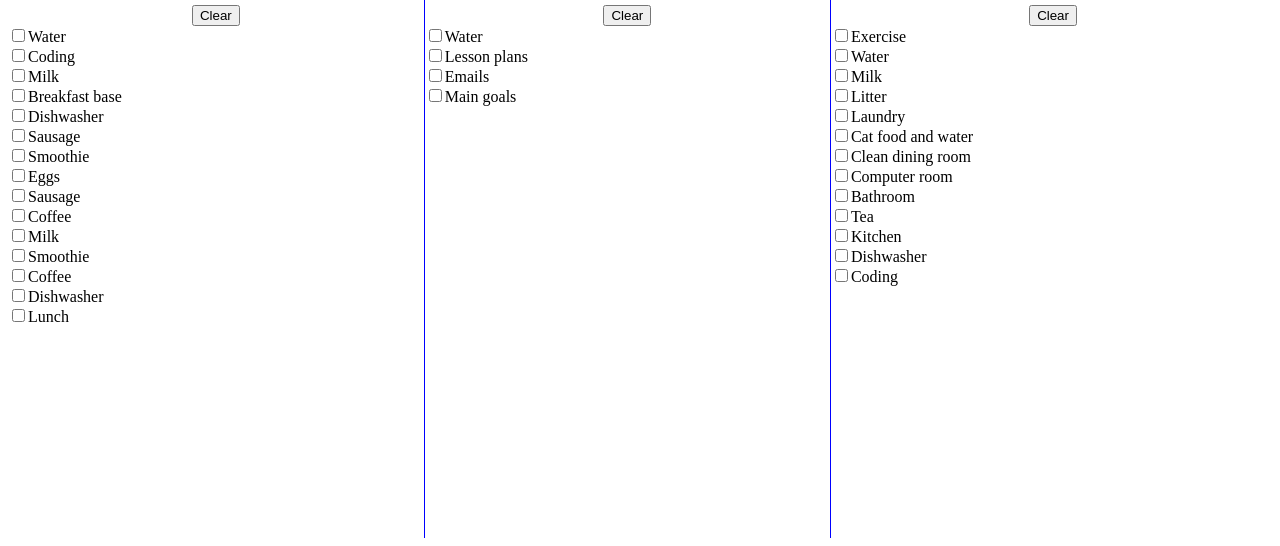
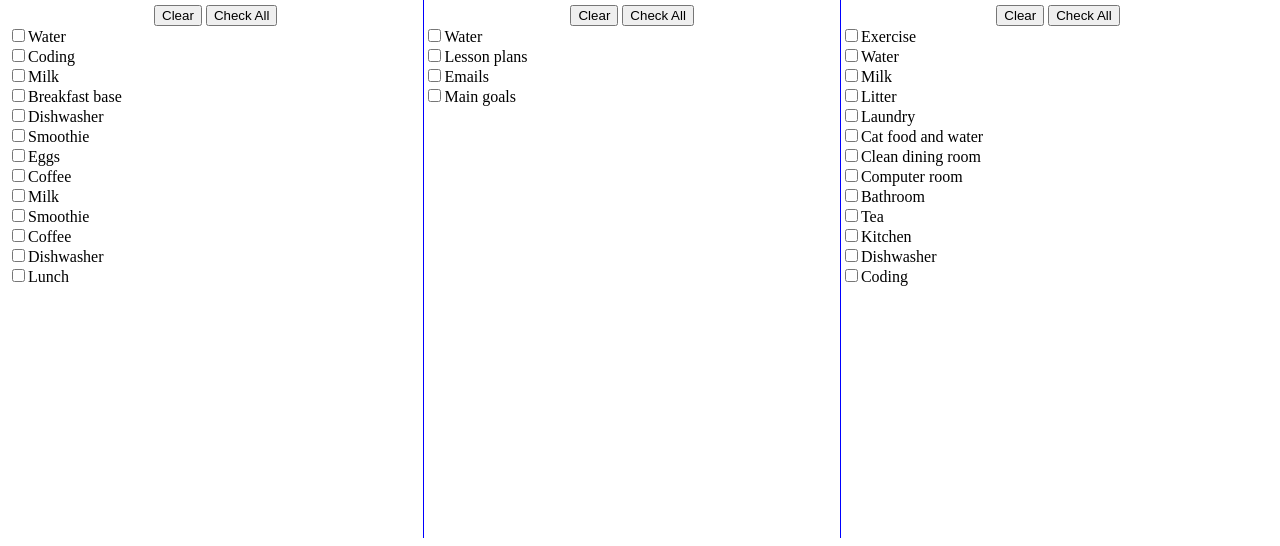
Before and after one commit to justinwilliamsrva/dailyRoutineChecker, a plain HTML site: page index.html in a window 1280 px wide. Shown: the part 281-827 px from the top of the page. Drawn offline with Linux system fonts and the light colour scheme.

Commit message:
made buttons for check all

```diff
--- a/index.html
+++ b/index.html
@@ -7,23 +7,23 @@
     <title>Daily Routine Checklist</title>
   </head>
   <body>
-        <input type="checkbox" id="reset-date" >
+    <input type="checkbox" id="reset-date" />
     <label>Reset each day</label>
     <div class="heading">
       <h1 id="title" class="heading">Daily Checklist</h1>
-            <h2 ><span id="percentage"></span>%</h2>
+      <h2><span id="percentage"></span>%</h2>
       <div id="button-group">
         <button id="clear-all">Clear All</button>
         <button id="check-all">Check All</button>
         <button id="submit">Submit</button>
       </div>
-
     </div>
     <div id="grid-container">
       <div id="morning" class="column">
         <div class="heading">
           <h2 id="morning-header" class="heading">Morning</h2>
           <button id="morning-button">Clear</button>
+          <button id="check-morning">Check All</button>
         </div>
         <form class="form" id="morning-list"></form>
       </div>
@@ -31,6 +31,7 @@
         <div class="heading">
           <h2 id="day-header" class="heading">Day</h2>
           <button id="day-button">Clear</button>
+          <button id="check-day">Check All</button>
         </div>
         <form id="day-list"></form>
       </div>
@@ -38,6 +39,7 @@
         <div class="heading">
           <h2 id="evening-header" class="heading">Evening</h2>
           <button id="evening-button">Clear</button>
+          <button id="check-evening">Check All</button>
         </div>
         <form id="evening-list"></form>
       </div>
--- a/script.js
+++ b/script.js
@@ -6,10 +6,8 @@ let morning = [
   "Milk",
   "Breakfast base",
   "Dishwasher",
-  "Sausage",
   "Smoothie",
   "Eggs",
-  "Sausage",
   "Coffee",
   "Milk",
   "Smoothie",
@@ -282,12 +280,10 @@ function evaluate() {
 }
 
 // Submit Daily Percent
-
 function saveData() {
   saveCount = 0;
   saveCount++;
   localStorage.setItem("saveCount", saveCount);
-
   let confirms = confirm(
     `Warning: You can only submit your percentage once a day. Would you like to submit your data for ${saveDate}?`
   );
@@ -303,20 +299,15 @@ function saveData() {
     submit.setAttribute("style", "display:none");
   }
 }
-
 if (old != currentDate) {
   localStorage.setItem("saveCount", 0);
 }
-
 console.log(localStorage.getItem("saveCount"))
 if (localStorage.getItem("saveCount") == 0||localStorage.getItem("saveCount")==null) {
-
   submit.setAttribute("style","display:inline")
-
 } else {
-
   submit.setAttribute("style","display:none")
 }
+submit.addEventListener("click", saveData);
 
-
-submit.addEventListener("click", saveData);
+// Check All
```
Lines whose indentation alone changed are shown as unchanged.
